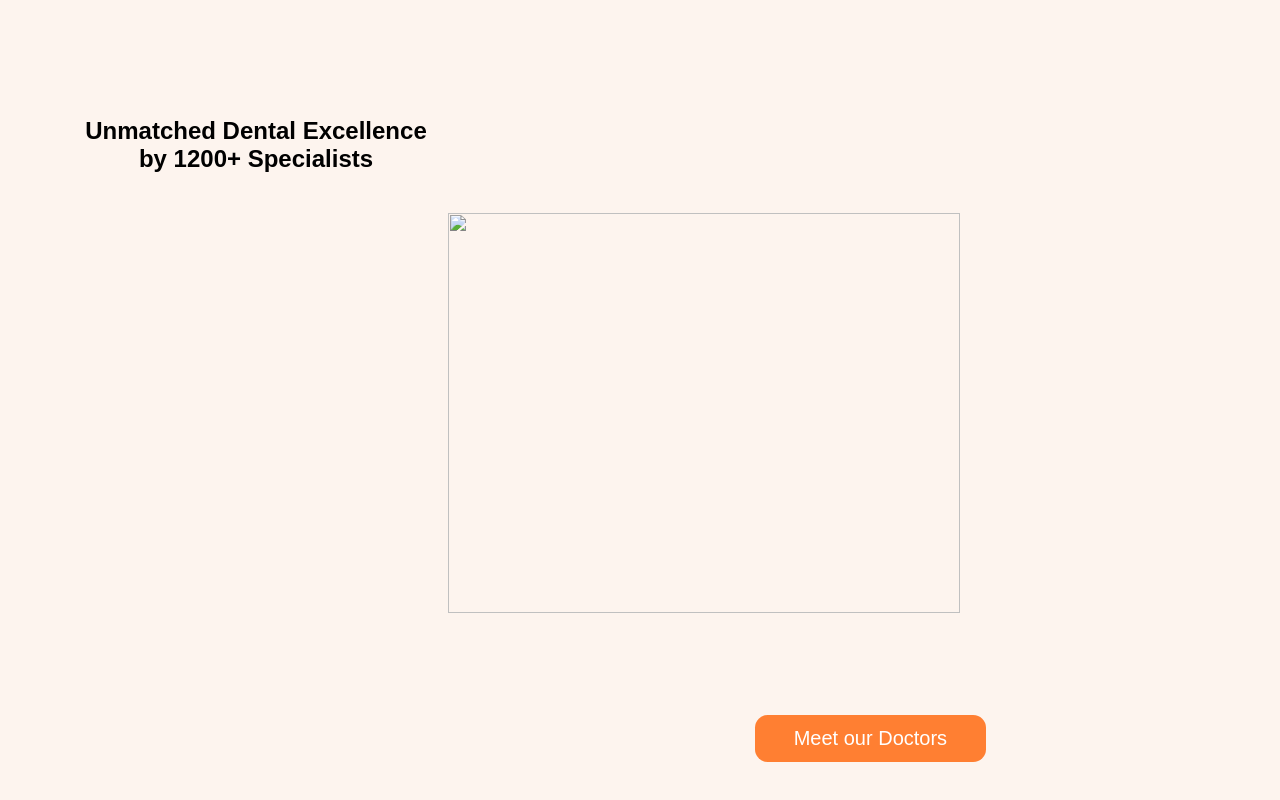
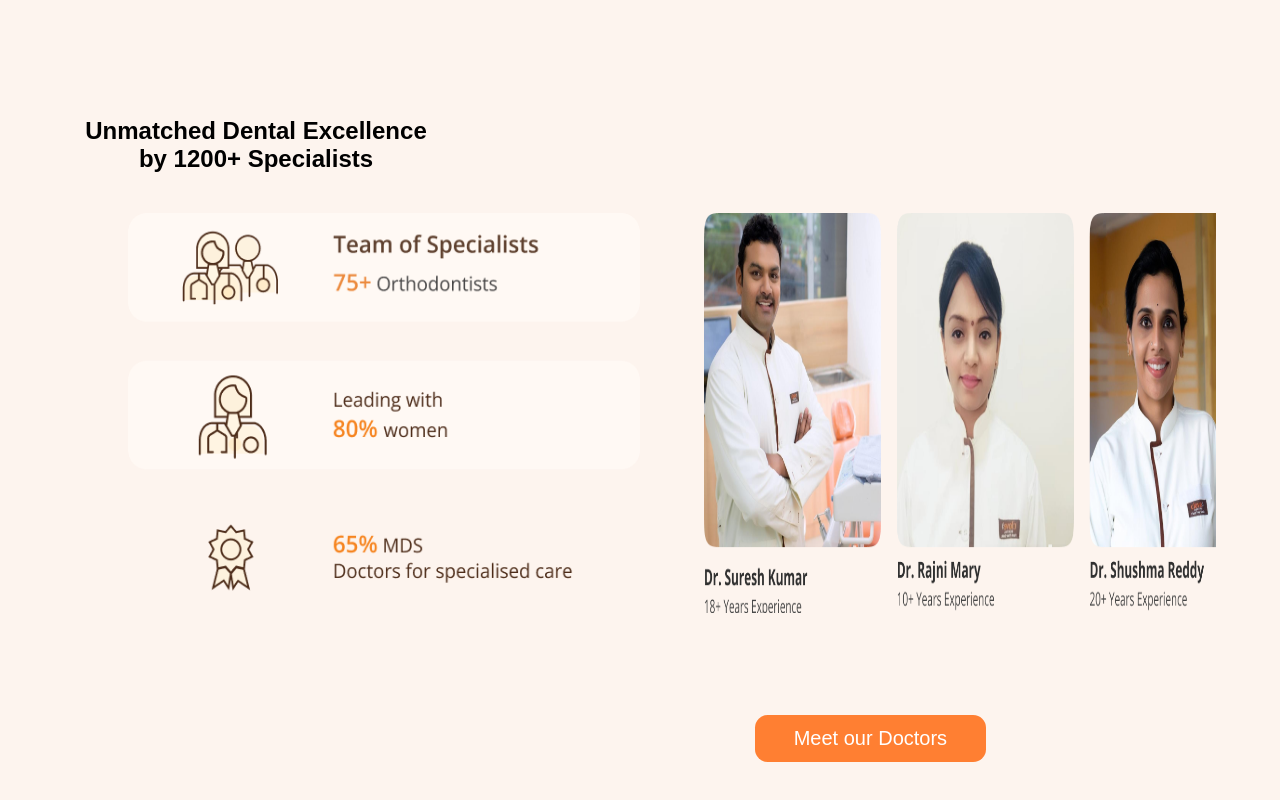
Before and after one commit to rajiv-982/unbundle, a plain HTML site: page index.html in a window 1280 px wide. Shown: the part 512-1312 px from the top of the page. Drawn offline with Linux system fonts and the light colour scheme.

Commit message:
index.html

```diff
--- a/index.html
+++ b/index.html
@@ -31,11 +31,11 @@
         <div class="specialists-info">
           <h2>Unmatched Dental Excellence <br>by 1200+ Specialists</h2>
           <div class="stats">
-            <img src="doctors/Frame 52281.png" alt="">
+            <img src="doctors/abc.png" alt="">
 
 
             <div id="docpic">
-              <img src="doctors/Frame 2609370.png" alt="">
+              <img src="doctors/doc.png" alt="">
             </div>
           </div>
         </div>
```
